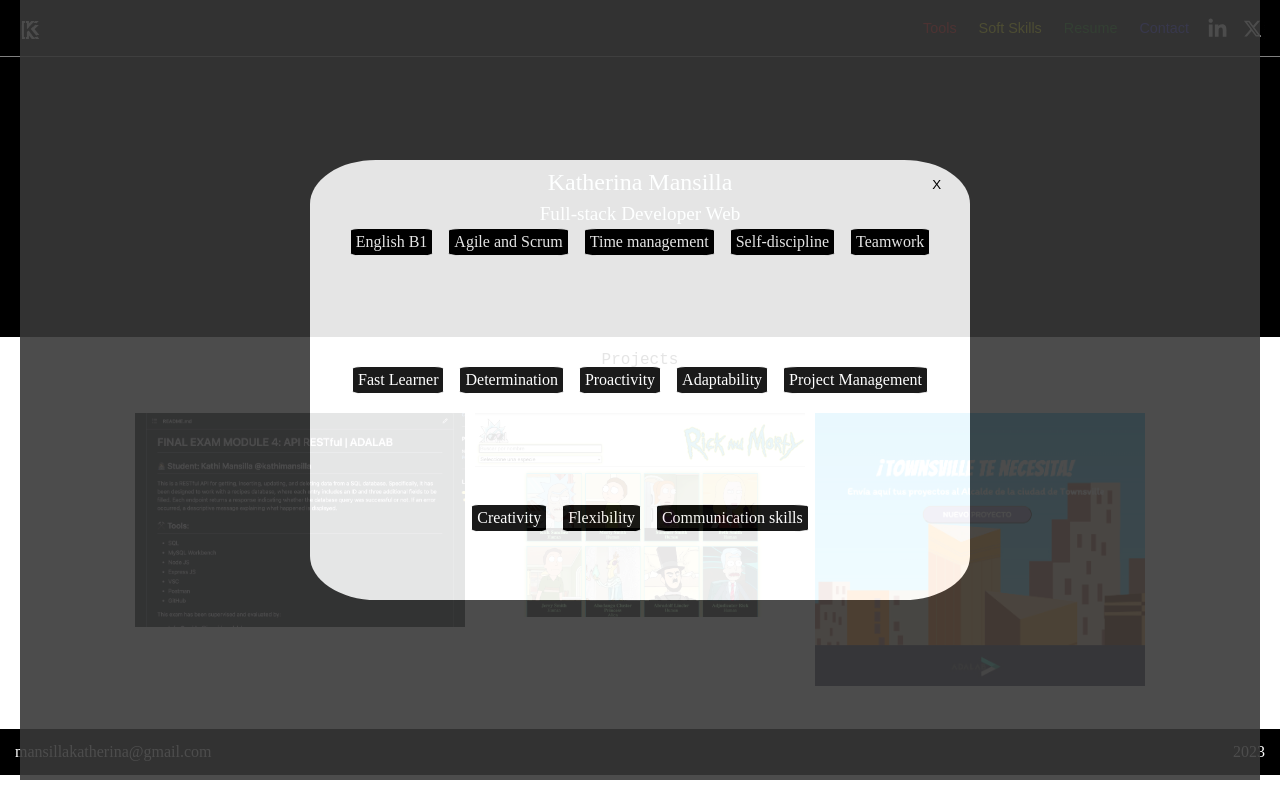
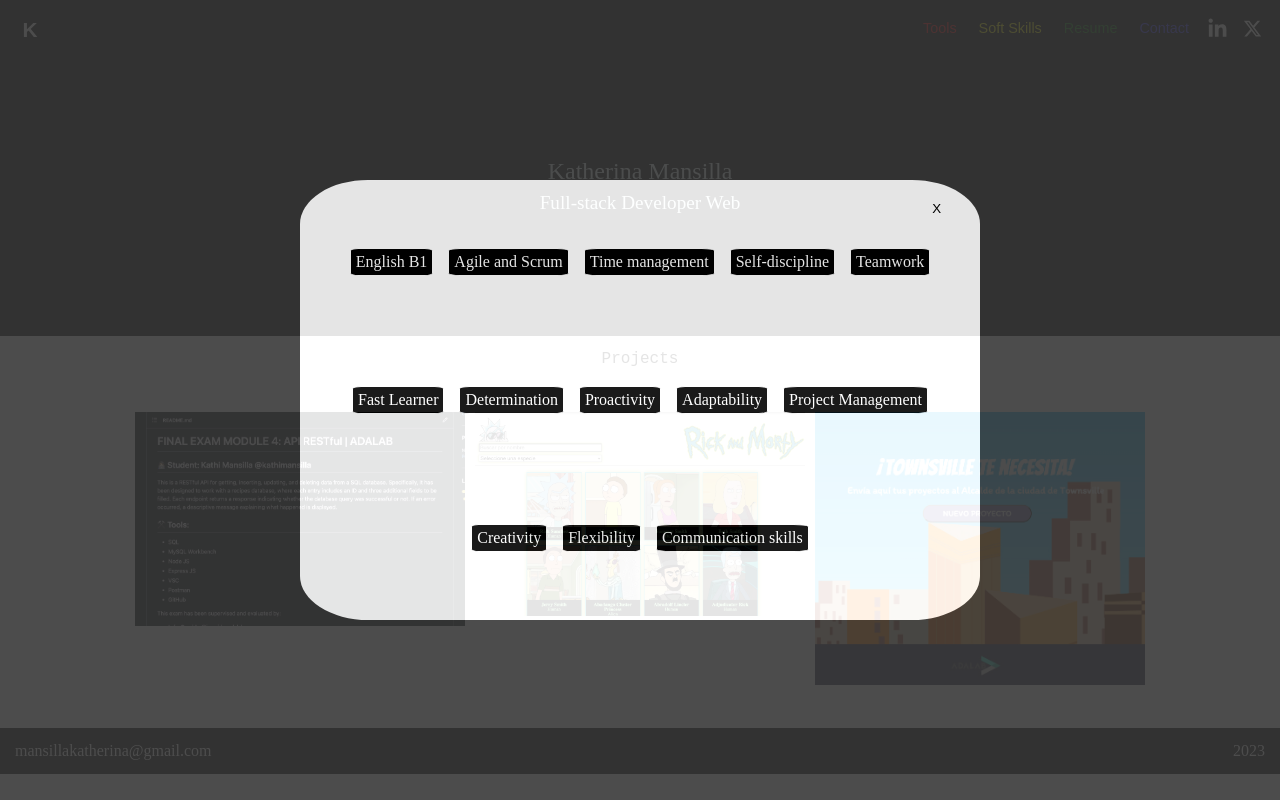
Before and after one commit to kathimansilla/portfolio, a React (Create React App) app: page / in a window 1280 px wide. Both pictures are taken after a click on the button "Soft Skills". Built offline with nearby package versions, Linux system fonts and the light colour scheme.

Commit message:
add transition to soft skills box

```diff
--- a/package.json
+++ b/package.json
@@ -17,6 +17,7 @@
   "scripts": {
     "start": "react-scripts start",
     "build": "react-scripts build",
+    "githubpages": "rm -rf build && rm -rf docs && npm run build && mv build docs && git add docs/* && git commit -m \"Publish in GitHub Pages\" && git push",
     "test": "react-scripts test",
     "eject": "react-scripts eject"
   },
--- a/src/components/App.js
+++ b/src/components/App.js
@@ -9,24 +9,41 @@ function App() {
   //state variables
   const [hiddenClassT, setHiddenClassT] = useState('hidden');
   const [hiddenClassSS, setHiddenClassSS] = useState('hidden');
+  const [classSS, setClassSS] = useState('');
+  //const [transitionOut, setTransitionOut] = useState('');
 
   //functions
   const toggleTools = () => {
     setHiddenClassT(hiddenClassT === '' ? 'hidden' : '');
-  }
+  };
 
   const showSS = (click) => {
     console.log('ejecuté showss');
     console.log(click);
-    click === true ? setHiddenClassSS('hidden') : setHiddenClassSS('');
-  }
+    if (click === true) {
+      console.log('activé classSS');
+      setClassSS('active');
+      //setTimeout (() => setTransitionOut(''), 1000);
+      setHiddenClassSS('');
+    } else {
+      setClassSS('');
+      //setTimeout (() => setTransitionOut('transitionOut'), 1000);
+      setTimeout (() => setHiddenClassSS('hidden'), 1000);
+    }
+  };
 
   return (
     <>
       <Header toggleTools={toggleTools} showSS={showSS} />
       <main>
-        <Hero hiddenClassT={hiddenClassT} hiddenClassSS={hiddenClassSS} showSS={showSS} />
-        <ProjectSection/>
+        <Hero
+          hiddenClassT={hiddenClassT}
+          hiddenClassSS={hiddenClassSS}
+          showSS={showSS}
+          classSS={classSS}
+          //transitionOut={transitionOut}
+        />
+        <ProjectSection />
       </main>
       <Footer />
     </>
--- a/src/components/Header.js
+++ b/src/components/Header.js
@@ -10,7 +10,7 @@ const handleClickTools = (ev) => {
 
 const handleClickSS = (ev) => {
   ev.preventDefault();
-  var click = false;
+  var click = true;
   showSS(click);
 }
 
--- a/src/components/Hero.js
+++ b/src/components/Hero.js
@@ -1,11 +1,11 @@
 import mongoDBLogo from "../images/mongodblogo.png";
 
-const Main = ( {hiddenClassT, hiddenClassSS, showSS}) => {
+const Main = ( {hiddenClassT, hiddenClassSS, showSS, classSS}) => {
 
   //functions
   const handleClickCloseSS = (ev) => {
     ev.preventDefault();
-    let click = true;
+    let click = false;
     showSS(click);
   }
   return (
@@ -18,7 +18,7 @@ const Main = ( {hiddenClassT, hiddenClassSS, showSS}) => {
           </a>
         </div>
 
-        <div className={`hero__softSkills ${hiddenClassSS}`}>
+        <div className={`hero__softSkills ${classSS} ${hiddenClassSS}`}>
           <div className="hero__softSkills__container">
             <button className="closeSoftSkillsBtn" onClick={handleClickCloseSS}><span>X</span></button>
             <p className="hero__softSkills__container__item">English B1</p>
--- a/src/styles/layout/hero.scss
+++ b/src/styles/layout/hero.scss
@@ -44,19 +44,21 @@
   }
 
   &__softSkills {
+    height: 100vh;
     position: fixed;
-    height: 100vh;
     bottom: 0;
     background-color: rgb(56, 56, 56);
-    opacity: 90%;
     display: flex;
     justify-content: center;
     align-items: center;
-    z-index: 0;
-    margin: 20px;
+    opacity: 0;
+    transition: opacity 1s ease-out;
+    &.active {
+      opacity: 90%;
+      transition: opacity 1s ease-out;
+      }
     &__container {
       border-radius: 10%;
-      z-index: 10;
       width: 50%;
       height: 50%;
       padding: 20px;
@@ -78,6 +80,7 @@
         text-align: center;
         color: white;
         transition: all 350ms ease-in-out;
+        cursor: pointer;
         &:hover {
           transform: scale(2);
           box-shadow: 0px 0px 5px white;
@@ -90,7 +93,7 @@
 
   .closeSoftSkillsBtn {
     position: fixed;
-    top: 22%;
+    top: 25%;
     right: 26%;
     border: none;
     background-color: white;
@@ -135,5 +138,7 @@
 }
 
 .hidden {
-  display: none;
+  opacity: 0;
+  height: 0;
+  transition: opacity 1s ease-out;
 }
```
